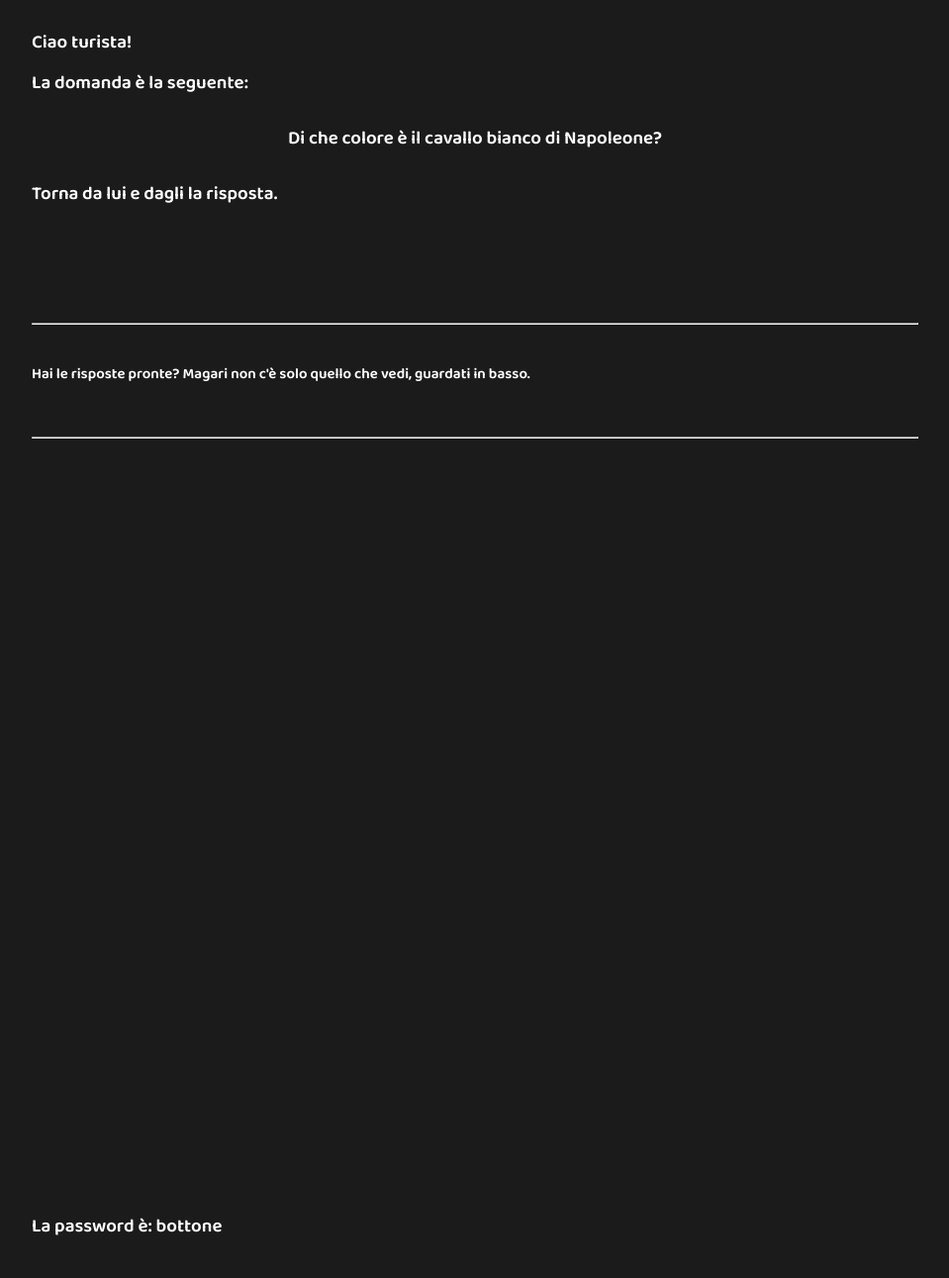
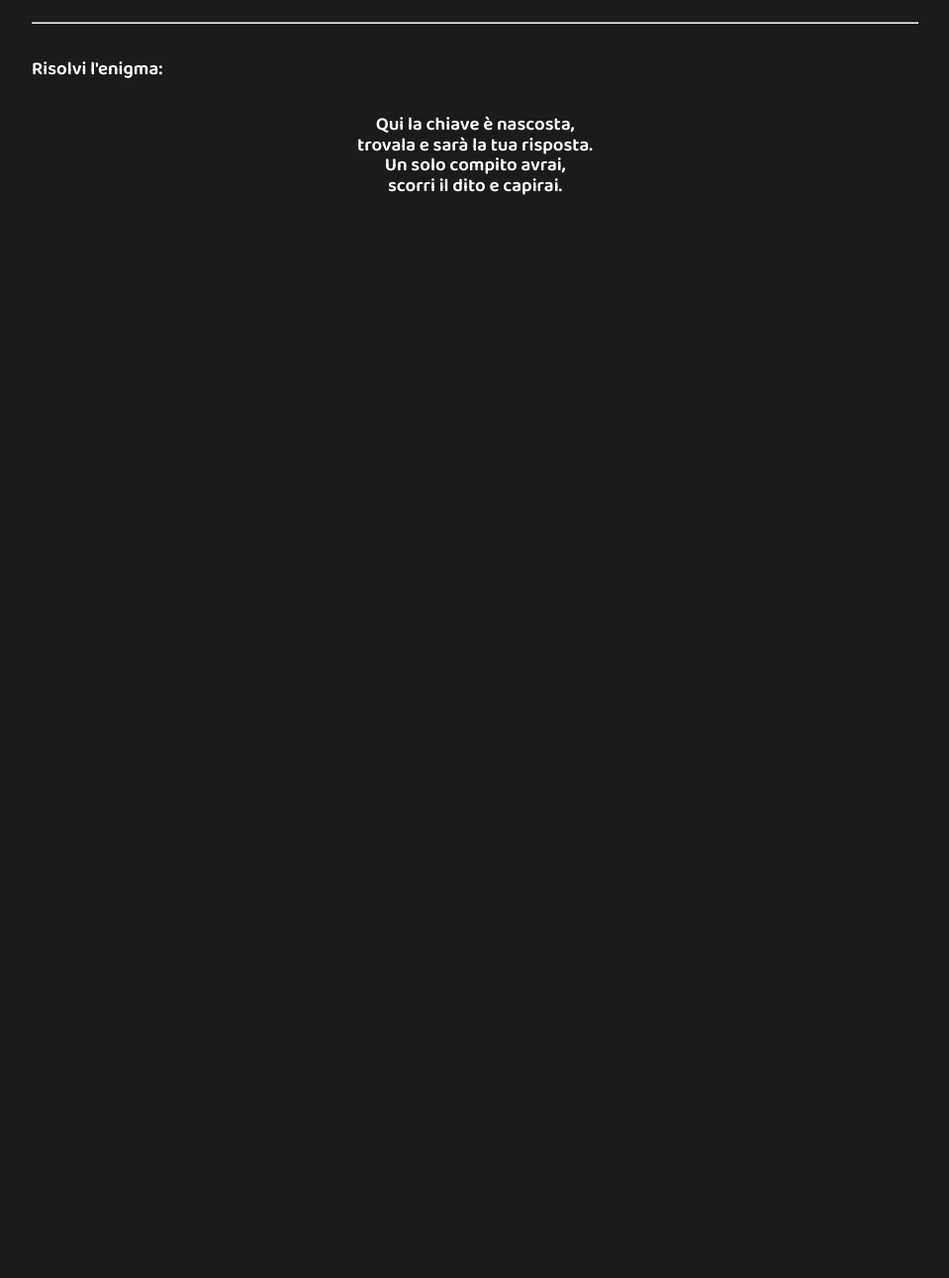
Before and after one commit to AppInutile/CervelloButton, a plain HTML site: page index.html in a window 1280 px wide. Shown: the part 309-1600 px from the top of the page at 99% size, without its empty margins (160-1119 px from the left). Drawn offline with Linux system fonts and the light colour scheme.

Commit message:
init commit

```diff
--- a/index.html
+++ b/index.html
@@ -23,22 +23,34 @@
       </div>
 
    <div class="container">
-      	<div class="col s12 m12 l12"><h2 >Ciao turista! <br><br>
-          La domanda è la seguente:</h2><h2 class="center">Di che colore è il cavallo bianco di Napoleone?</h2>
-            <h2>Torna da lui e dagli la risposta.</h2>
+      	<hr>
+          <h2>Risolvi l'enigma:</h2><h2 class="center">Qui la chiave è nascosta,<br> trovala e sarà la tua risposta.<br> Un solo compito avrai, <br> scorri il dito e capirai.</h2>
+
             <br><br><br><br>
-            <hr>
-            <h1>Hai le risposte pronte? Magari non c'è solo quello che vedi, guardati in basso.</h1>
-            <br>
-            <hr>
-      	</div>
     </div>
+    <br><br><br><br><br><br><br><br><br><br><br><br><br><br><br><br><br><br><br><br><br><br><br><br><br><br><br><br><br><br><br><br><br>
+    <br><br><br><br><br><br><br><br><br><br><br><br><br><br><br><br><br><br><br><br><br><br><br><br><br><br><br><br><br><br><br><br><br>
+    <br><br><br><br><br><br><br><br><br><br><br><br><br><br><br><br><br><br><br><br><br><br><br><br><br><br><br><br><br><br><br><br><br>
     <br><br><br><br><br><br><br><br><br><br><br><br><br><br><br><br><br><br><br><br><br><br><br><br><br><br><br><br><br><br><br><br><br>
     </div>
   <div class="container">
-    <h2>La password è: bottone</h2>
+    <h2>La strada giusta hai trovato, <br>e fin qui sei arrivato.<br> Non ti arrendere,<br> continua a scendere!</h2>
   </div>
-  <br><br><br><br><br><br><br><br><br><br><br><br><br><br><br><br><br><br><br><br><br><br><br><br><br><br><br><br><br><br><br><br><br>
+    <br><br><br><br><br><br><br><br><br><br><br><br><br><br><br><br><br><br><br><br><br><br><br><br><br><br><br><br><br><br><br><br><br>
+    <br><br><br><br><br><br><br><br><br><br><br><br><br><br><br><br><br><br><br><br><br><br><br><br><br><br><br><br><br><br><br><br><br>
+    <br><br><br><br><br><br><br><br><br><br><br><br><br><br><br><br><br><br><br><br><br><br><br><br><br><br><br><br><br><br><br><br><br>
+    <br><br><br><br><br><br><br><br><br><br><br><br><br><br><br><br><br><br><br><br><br><br><br><br><br><br><br><br><br><br><br><br><br>
+    <br><br><br><br><br><br><br><br><br><br><br><br><br><br><br><br><br><br><br><br><br><br><br><br><br><br><br><br><br><br><br><br><br>
+    <br><br><br><br><br><br><br><br><br><br><br><br><br><br><br><br><br><br><br><br><br><br><br><br><br><br><br><br><br><br><br><br><br>
+    <br><br><br><br><br><br><br><br><br><br><br><br><br><br><br><br><br><br><br><br><br><br><br><br><br><br><br><br><br><br><br><br><br>
+    <br><br><br><br><br><br><br><br><br><br><br><br><br><br><br><br><br><br><br><br><br><br><br><br><br><br><br><br><br><br><br><br><br>
+    <br><br><br><br><br><br><br><br><br><br><br><br><br><br><br><br><br><br><br><br><br><br><br><br><br><br><br><br><br><br><br><br><br>
+    <br><br><br><br><br><br><br><br><br><br><br><br><br><br><br><br><br><br><br><br><br><br><br><br><br><br><br><br><br><br><br><br><br>
+    <div class="container">
+      <h2>Non ti serve più il mio aiuto, <br>ora la missione hai compiuto. <br>Torna all'app, la password è bottone. </h2>
+    </div>
+    <br><br><br><br><br><br><br><br><br><br><br><br><br><br><br><br><br><br><br><br><br><br><br><br><br><br><br><br><br><br><br><br><br>
+    <br><br><br><br><br><br><br><br><br><br><br><br><br><br><br><br><br><br><br><br><br><br><br><br><br><br><br><br><br><br><br><br><br>
 
   <footer class="page-footer grey">
     <div class="container">
```
